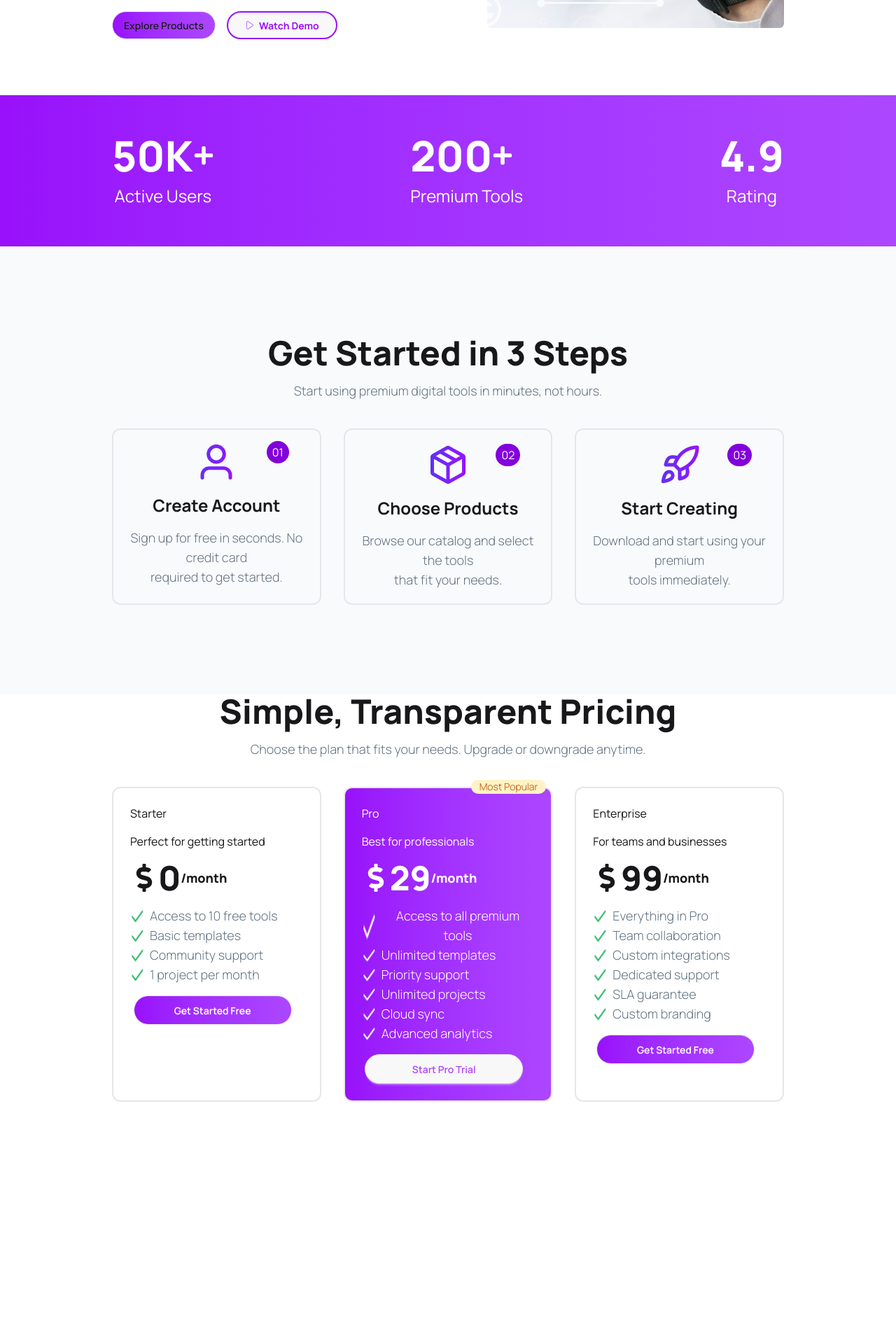
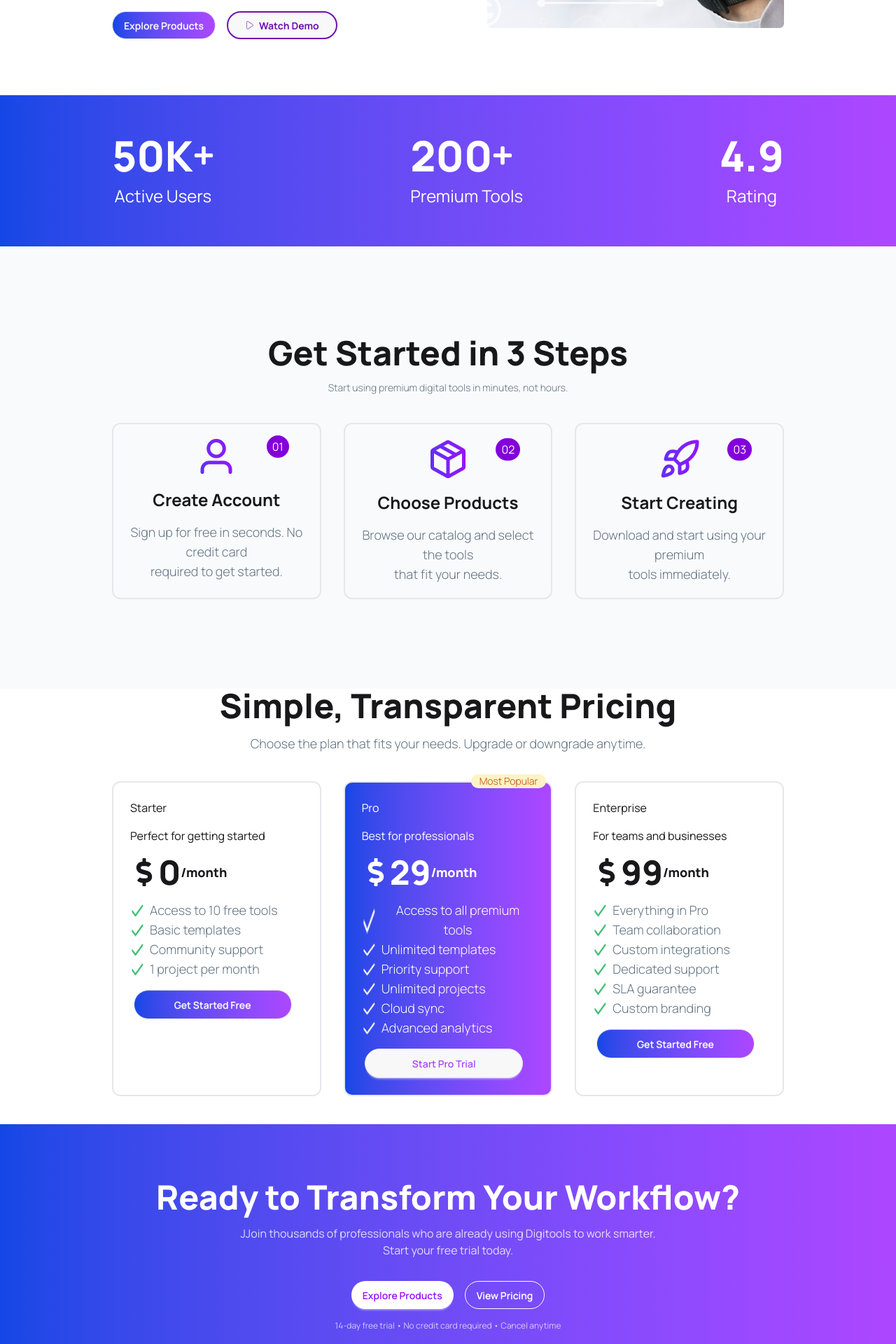
Before and after one commit to kibriya41/Assignment-6, a React (Vite) app: page / in a window 1280 px wide. Shown: the part 620-2540 px from the top of the page at 70% size. Before the commit the page ends 2234 px from the top, so only its background shows below. Built offline with nearby package versions, Linux system fonts and the light colour scheme.

Commit message:
add transform part also fix color theme

```diff
--- a/src/App.jsx
+++ b/src/App.jsx
@@ -5,6 +5,7 @@ import HeroPart from './Components/HeroSection/HeroPart'
 import GetStart from './Components/Main/GetStart'
 import Pricing from './Components/Main/Pricing'
 import Reviw from './Components/Main/Reviw'
+import Transform from './Components/Main/Transform'
 import Navbar from './Components/Navbar/Navbar'
 
 function App() {
@@ -17,6 +18,7 @@ function App() {
       <Reviw />
       <GetStart />
       <Pricing />
+      <Transform />
 
     </>
   )
--- a/src/Components/HeroSection/HeroPart.jsx
+++ b/src/Components/HeroSection/HeroPart.jsx
@@ -8,7 +8,7 @@ const HeroPart = () => {
     return (
         <div className='max-w-9/12 m-auto flex justify-between items-center my-20'>
             <div className='items-start flex flex-col gap-4 '>
-                <div className='flex justify-center items-center gap-2 text-purple-600 font-light bg-purple-100 max-w-80 text-lg rounded-full px-4 py-2'> <FaRegDotCircle />
+                <div className='flex justify-center items-center gap-2 text-purple-700 font-light bg-purple-100 max-w-80 text-lg rounded-full px-4 py-2'> <FaRegDotCircle />
                     New: AI-Powered Tools Available</div>
                 <h2 className='text-7xl font-extrabold'>Supercharge Your <br /> Digital Workflow</h2>
                 <p className='text-lg text-[#627382]'>Access premium AI tools, design     assets, templates, and productivity <br />
@@ -17,9 +17,9 @@ const HeroPart = () => {
 
                 </p>
                 <div className='items-start'>
-                    <button className='btn bg-linear-to-r from-purple-600 to-purple-500 mr-4 rounded-full'>Explore Products</button>
+                    <button className='btn text-white bg-linear-to-r from-blue-700 to-purple-500 mr-4 rounded-full'>Explore Products</button>
 
-                    <button className='btn border-2 border-purple-600 text-purple-600 px-6 py-4 rounded-full font-bold hover:bg-purple-600/10 transition-colors'><CiPlay1 />
+                    <button className='btn border-2 border-purple-800 text-purple-800 px-6 py-4 rounded-full font-bold hover:bg-purple-600/10 transition-colors'><CiPlay1 />
                         Watch Demo</button>
                 </div>
             </div>
--- a/src/Components/Main/GetStart.jsx
+++ b/src/Components/Main/GetStart.jsx
@@ -8,7 +8,7 @@ const GetStart = () => {
         <div className='bg-[#F9FAFC] py-32'>
             <div className='max-w-9/12 m-auto text-center'>
                 <h3 className='text-5xl font-extrabold'>Get Started in 3 Steps</h3>
-                <p className='text-lg font-light text-[#627382] mt-4'>Start using premium digital tools in minutes, not hours.</p>
+                <p className='text-sm font-light text-[#627382] mt-4'>Start using premium digital tools in minutes, not hours.</p>
                 <div className='grid grid-cols-1 md:grid-cols-3 gap-8 mt-10'>
                     <div className='flex flex-col items-center gap-4 border-2 border-gray-200 rounded-xl transition-all duration-[0.4s] hover:shadow-[0_20px_50px_rgba(148,68,251,0.2)] hover:-translate-y-2 p-4 relative'>
                         <img src={User} alt="" />
--- a/src/Components/Main/Pricing.jsx
+++ b/src/Components/Main/Pricing.jsx
@@ -20,10 +20,10 @@ const Pricing = () => {
                         <li className='flex gap-2 text-lg font-light text-[#627382]'><img src={Check} alt="" />Community support</li>
                         <li className='flex gap-2 text-lg font-light text-[#627382]'><img src={Check} alt="" />1 project per month</li>
                     </ul>
-                    <button className='btn text-white bg-linear-to-r from-purple-600 to-purple-500 mr-4 rounded-full py-5 w-11/12 mx-auto'>Get Started Free</button>
+                    <button className='btn text-white bg-linear-to-r from-blue-700 to-purple-500 mr-4 rounded-full py-5 w-11/12 mx-auto'>Get Started Free</button>
                 </div>
 
-                <div className='flex flex-col items-start gap-4 border-2 border-gray-200 rounded-xl transition-all duration-[0.4s] hover:shadow-[0_20px_50px_rgba(148,68,251,0.2)] hover:-translate-y-2 p-6 bg-linear-to-r from-purple-600 to-purple-500 text-white relative'>
+                <div className='flex flex-col items-start gap-4 border-2 border-gray-200 rounded-xl transition-all duration-[0.4s] hover:shadow-[0_20px_50px_rgba(148,68,251,0.2)] hover:-translate-y-2 p-6 bg-linear-to-r from-blue-700 to-purple-500 text-white relative'>
 
                     <h5>Pro</h5>
                     <p>Best for professionals</p>
@@ -52,7 +52,7 @@ const Pricing = () => {
                         <li className='flex gap-2 text-lg font-light text-[#627382]'><img src={Check} alt="" />SLA guarantee</li>
                         <li className='flex gap-2 text-lg font-light text-[#627382]'><img src={Check} alt="" />Custom branding</li>
                     </ul>
-                    <button className='btn text-white bg-linear-to-r from-purple-600 to-purple-500 mr-4 rounded-full py-5 w-11/12 mx-auto'>Get Started Free</button>
+                    <button className='btn text-white bg-linear-to-r from-blue-700 to-purple-500 mr-4 rounded-full py-5 w-11/12 mx-auto'>Get Started Free</button>
                 </div>
 
             </div>
--- a/src/Components/Main/Reviw.jsx
+++ b/src/Components/Main/Reviw.jsx
@@ -4,7 +4,7 @@ import { FaPlus } from "react-icons/fa";
 const Reviw = () => {
     return (
 
-        <div className=' bg-linear-to-r from-purple-600 to-purple-500'>
+        <div className=' bg-linear-to-r from-blue-700 to-purple-500'>
             <div className='max-w-9/12 mx-auto flex justify-between py-14 text-center'>
                 <div className='text-white'>
                     <h1 className='flex items-center text-6xl font-extrabold'>50K<FaPlus size={30} />
--- /dev/null
+++ b/src/Components/Main/Transform.jsx
@@ -0,0 +1,32 @@
+import React from 'react';
+
+const Transform = () => {
+    return (
+        <div className="bg-linear-to-r from-blue-700 to-purple-500 py-20 text-center text-white">
+
+            <div className="max-w-9/12 mx-auto px-4">
+                <h2 className="text-5xl font-extrabold mb-4">
+                   Ready to Transform Your Workflow?
+                </h2>
+                <p className="text-sm md:text-base text-white/80 mb-8">
+                    JJoin thousands of professionals who are already using Digitools to work smarter. <br />Start your free trial today.
+                </p>
+                <div className="flex justify-center gap-4 mb-4">
+                    <button className="btn rounded-full bg-white text-purple-600 border-none hover:bg-gray-100">
+                        Explore Products
+                    </button>
+                    <button className="btn btn-outline border-white text-white rounded-full hover:bg-white hover:text-purple-600">
+                        View Pricing
+                    </button>
+                </div>
+                <p className="text-xs text-white/70">
+                    14-day free trial • No credit card required • Cancel anytime
+                </p>
+
+            </div>
+
+        </div>
+    );
+};
+
+export default Transform;
--- a/src/Components/Navbar/Navbar.jsx
+++ b/src/Components/Navbar/Navbar.jsx
@@ -4,7 +4,7 @@ import { CiShoppingCart } from "react-icons/ci"
 const Navbar = () => {
     return (
         <div className='flex justify-between text-center items-center my-6 max-w-9/12 mx-auto'>
-            <h2 className='text-4xl font-bold bg-linear-to-r from-purple-600 to-purple-400 bg-clip-text text-transparent ...'>DigiTools</h2>
+            <h3 className='text-4xl font-bold bg-linear-to-r from-purple-600 to-purple-400 bg-clip-text text-transparent ...'>DigiTools</h3>
             <ul className='flex justify-around gap-8'>
                 <li><a href="#">Products</a></li>
                 <li><a href="#">Features</a></li>
@@ -17,7 +17,7 @@ const Navbar = () => {
             <div className='flex gap-4 items-center'>
                 <CiShoppingCart size={30} />
                 <button className='btn'>Login</button>
-                <button className=' btn bg-linear-to-r from-purple-700 to-purple-500 rounded-full'>Get Started</button>
+                <button className=' btn text-white bg-linear-to-r from-blue-800 to-purple-500 rounded-full'>Get Started</button>
 
             </div>
         </div>
```
